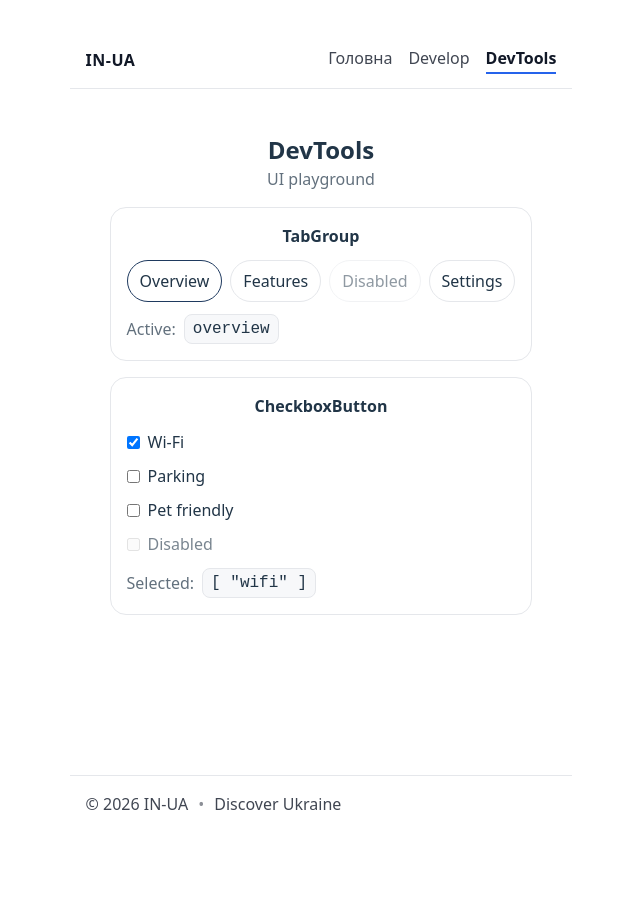
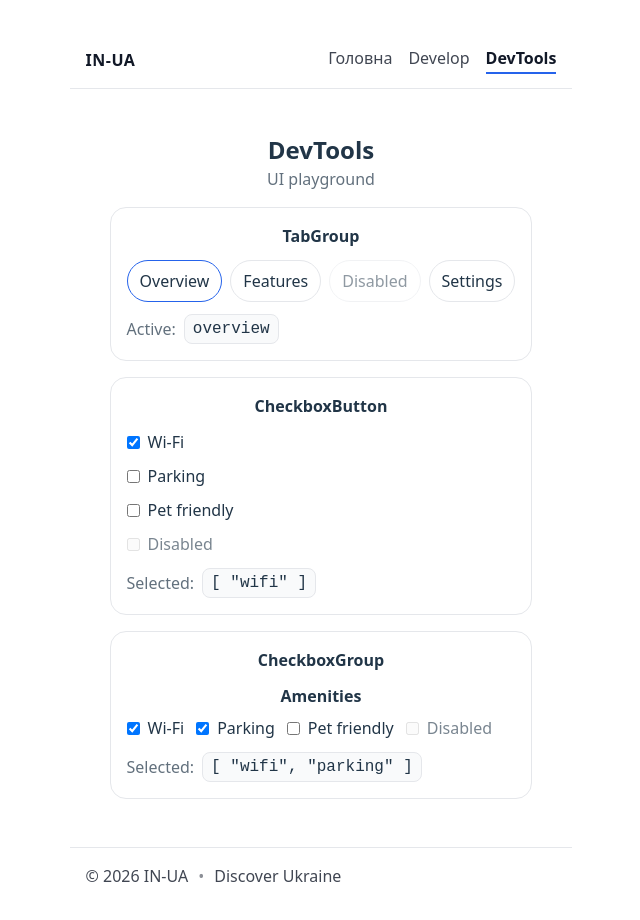
Before and after one commit to unbreakable-coders/travel-guide-in-ua, a Vue app: page /devtools in a window 1280 px wide. Shown: the top 920 px of the page, without its empty margins (319-959 px from the left). Before the commit the page ends 864 px from the top, so only its background shows below. Built offline with nearby package versions, Linux system fonts and the light colour scheme.

Commit message:
UC-13: add CheckboxGroup component and DevTools demo

```diff
--- a/src/components/pages/DevToolsPage.vue
+++ b/src/components/pages/DevToolsPage.vue
@@ -3,6 +3,8 @@
   import { TabGroup } from "@/shared/ui/TabGroup";
   import type { TabOption } from "@/shared/ui/TabGroup";
   import { CheckboxButton } from "@/shared/form/CheckboxButton";
+  import { CheckboxGroup } from "@/shared/form/CheckboxGroup";
+  import type { CheckboxOption } from "@/shared/form/CheckboxGroup";
 
   const options: TabOption[] = [
     { value: "overview", label: "Overview" },
@@ -18,6 +20,15 @@
   };
 
   const selected = ref<Array<string | number>>(["wifi"]);
+
+  const groupOptions: CheckboxOption[] = [
+    { value: "wifi", label: "Wi-Fi" },
+    { value: "parking", label: "Parking" },
+    { value: "pet", label: "Pet friendly" },
+    { value: "disabled", label: "Disabled", disabled: true },
+  ];
+
+  const groupSelected = ref<Array<string | number>>(["wifi", "parking"]);
 </script>
 
 <template>
@@ -51,6 +62,17 @@
       <div class="row">
         <span class="label">Selected:</span>
         <code class="code">{{ selected }}</code>
+      </div>
+    </div>
+
+    <div class="card">
+      <h2 class="cardTitle">CheckboxGroup</h2>
+
+      <CheckboxGroup v-model="groupSelected" :options="groupOptions" label="Amenities" />
+
+      <div class="row">
+        <span class="label">Selected:</span>
+        <code class="code">{{ groupSelected }}</code>
       </div>
     </div>
   </section>
--- a/src/main.ts
+++ b/src/main.ts
@@ -4,7 +4,6 @@ import { router } from "./router";
 import { vuetify } from "./plugins/vuetify";
 
 import "./styles/fonts.scss";
-import "./styles/tokens.scss";
 import "./style.css";
 
 createApp(App).use(router).use(vuetify).mount("#app");
--- a/src/plugins/vuetify.ts
+++ b/src/plugins/vuetify.ts
@@ -8,11 +8,11 @@ export const vuetify = createVuetify({
       inua: {
         dark: false,
         colors: {
-          primary: "var(--color-primary)",
-          secondary: "var(--color-secondary)",
-          accent: "var(--color-accent)",
-          background: "var(--color-bg)",
-          surface: "var(--color-surface)",
+          primary: "#1f3a5f",
+          secondary: "#3a8b5c",
+          accent: "#e2b04a",
+          background: "#f7f8fa",
+          surface: "#ffffff",
         },
       },
     },
--- /dev/null
+++ b/src/shared/form/CheckboxGroup/CheckboxGroup.vue
@@ -0,0 +1,86 @@
+<script setup lang="ts">
+  import { computed, onMounted, ref, watch } from "vue";
+  import CheckboxButton from "@/shared/form/CheckboxButton/CheckboxButton.vue";
+  import type { CheckboxOption } from "./types";
+
+  interface Props {
+    options: CheckboxOption[];
+    defaultSelected?: Array<string | number>;
+    label?: string;
+    modelValue?: Array<string | number>;
+  }
+
+  const props = defineProps<Props>();
+
+  const emit = defineEmits<{
+    (e: "update:modelValue", value: Array<string | number>): void;
+  }>();
+
+  const localSelected = ref<Array<string | number>>(
+    props.defaultSelected ? [...props.defaultSelected] : []
+  );
+
+  const selected = computed<Array<string | number>>(() => {
+    return props.modelValue ?? localSelected.value;
+  });
+
+  const handleChange = (newSelected: Array<string | number>) => {
+    if (props.modelValue === undefined) {
+      localSelected.value = newSelected;
+    }
+    emit("update:modelValue", newSelected);
+  };
+
+  onMounted(() => {
+    if (props.modelValue === undefined && props.defaultSelected?.length) {
+      const initial = [...props.defaultSelected];
+      localSelected.value = initial;
+      emit("update:modelValue", initial);
+    }
+  });
+
+  watch(
+    () => props.modelValue,
+    (val) => {
+      if (val !== undefined) return;
+      localSelected.value = props.defaultSelected ? [...props.defaultSelected] : [];
+    }
+  );
+</script>
+
+<template>
+  <div class="checkbox-group">
+    <div v-if="label" class="checkbox-group__label">
+      {{ label }}
+    </div>
+
+    <div class="checkbox-group__list">
+      <CheckboxButton
+        v-for="option in options"
+        :key="String(option.value)"
+        :value="option.value"
+        :label="option.label ?? String(option.value)"
+        :is-disabled="option.disabled"
+        :model-value="selected"
+        @update:model-value="handleChange"
+      />
+    </div>
+  </div>
+</template>
+
+<style scoped>
+  .checkbox-group {
+    display: grid;
+    gap: 8px;
+  }
+
+  .checkbox-group__label {
+    font-weight: 600;
+  }
+
+  .checkbox-group__list {
+    display: flex;
+    flex-wrap: wrap;
+    gap: 12px;
+  }
+</style>
--- /dev/null
+++ b/src/shared/form/CheckboxGroup/index.ts
@@ -0,0 +1,2 @@
+export { default as CheckboxGroup } from "./CheckboxGroup.vue";
+export * from "./types";
--- /dev/null
+++ b/src/shared/form/CheckboxGroup/types.ts
@@ -0,0 +1,5 @@
+export interface CheckboxOption {
+  value: string | number;
+  label?: string;
+  disabled?: boolean;
+}
--- a/src/styles/tokens.scss
+++ /dev/null
@@ -1,49 +0,0 @@
-:root {
-  /* Colors */
-  --color-primary: #1f3a5f;
-  --color-secondary: #3a8b5c;
-  --color-accent: #e2b04a;
-
-  --color-bg: #f7f8fa;
-  --color-surface: #ffffff;
-
-  --color-text-primary: #1f2933;
-  --color-text-secondary: #6b7280;
-  --color-text-muted: #9ca3af;
-
-  --color-border: #e5e7eb;
-  --color-divider: #eef0f3;
-
-  /* State */
-  --color-hover: rgba(31, 58, 95, 0.08);
-  --color-focus: rgba(31, 58, 95, 0.16);
-
-  /* Typography */
-  --font-heading: "Manrope", system-ui, -apple-system, "Segoe UI", Roboto, Arial, sans-serif;
-  --font-body: "Inter", system-ui, -apple-system, "Segoe UI", Roboto, Arial, sans-serif;
-
-  /* Type scale */
-  --h1: 56px;
-  --h2: 40px;
-  --h3: 32px;
-  --h4: 24px;
-
-  --body-l: 18px;
-  --body: 16px;
-  --small: 14px;
-  --xsmall: 12px;
-
-  --lh-heading: 1.2;
-  --lh-body: 1.6;
-
-  /* Radius */
-  --r-sm: 8px;
-  --r-md: 12px;
-  --r-lg: 16px;
-  --r-xl: 24px;
-
-  /* Shadow */
-  --shadow-sm: 0 2px 6px rgba(17, 24, 39, 0.06);
-  --shadow: 0 10px 25px rgba(17, 24, 39, 0.08);
-  --shadow-lg: 0 20px 40px rgba(17, 24, 39, 0.12);
-}
```
